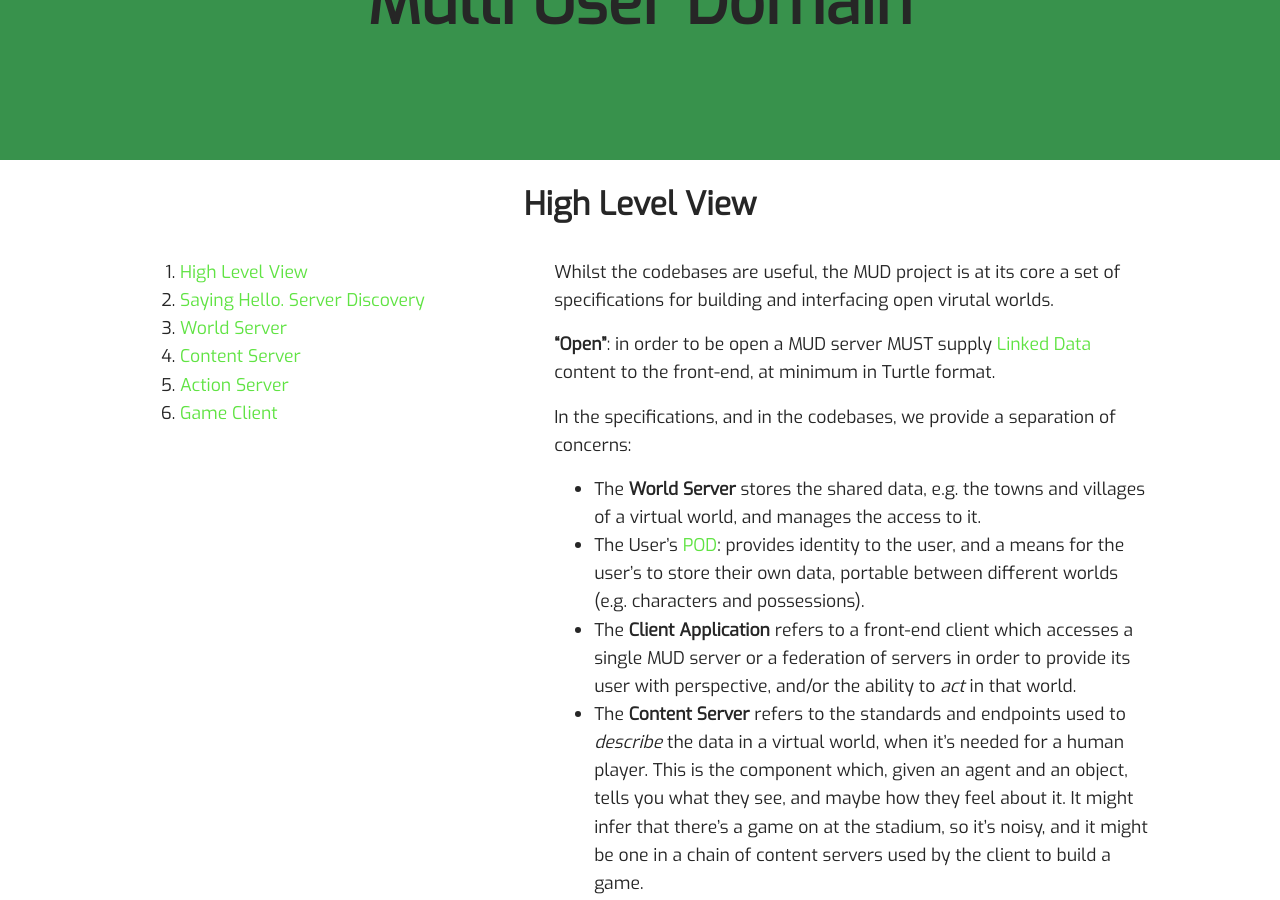
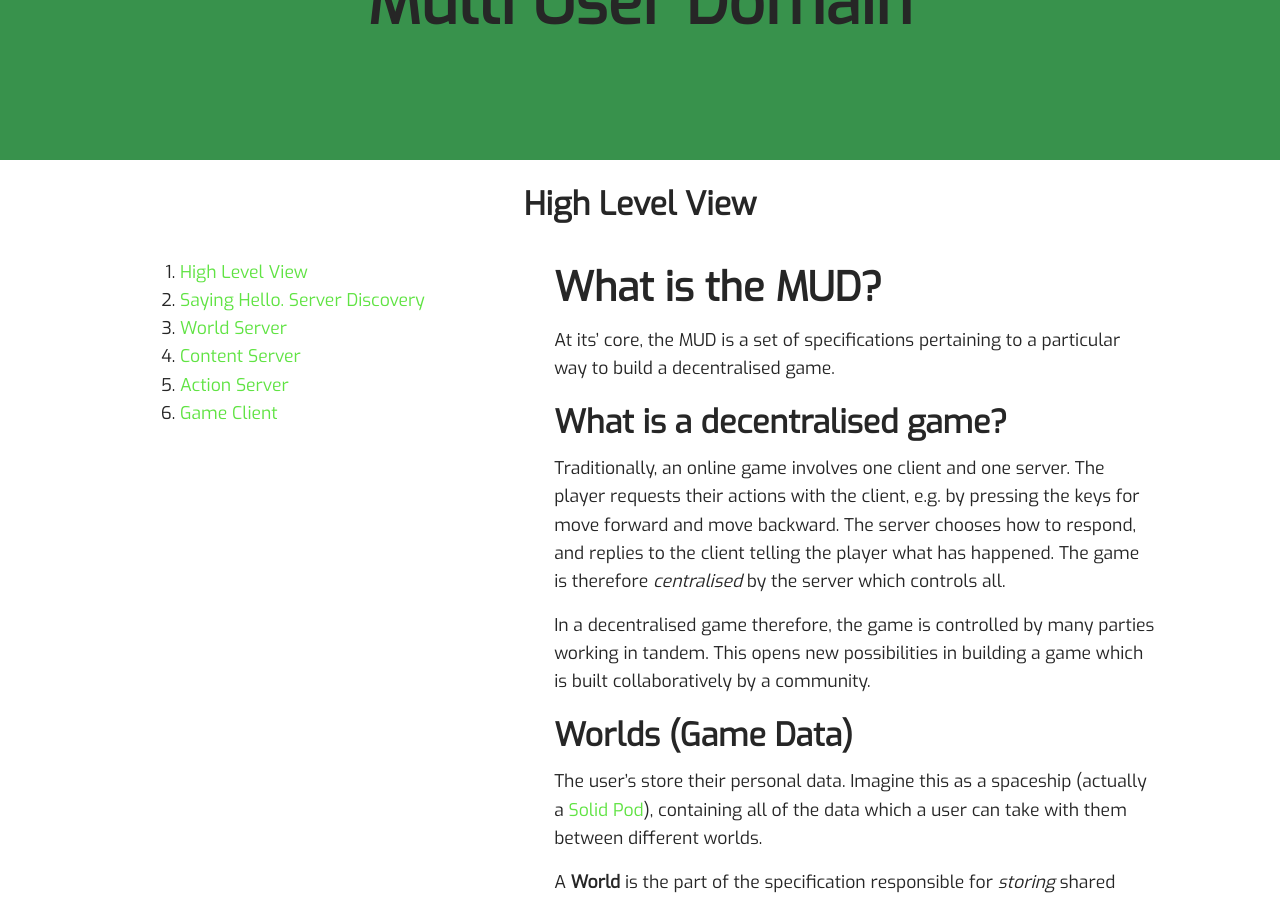
Before and after one commit to Multi-User-Domain/Multi-User-Domain.github.io, a Jekyll site: the page built from _docs/01-overview.md, in a window 1280 px wide and 900 px high, scrolled down 200 px. Built offline with Jekyll 4.4.1, drawn with Linux system fonts in a browser that asks for light colours; nearby versions of some CDN libraries; some of the changed text lies outside the part shown.

Commit message:
expanded overview page content

```diff
--- a/_docs/01-overview.md
+++ b/_docs/01-overview.md
@@ -6,13 +6,38 @@
 lang-ref: overview
 ---
 
-Whilst the codebases are useful, the MUD project is at its core a set of specifications for building and interfacing open virutal worlds.
+# What is the MUD?
 
-**"Open"**: in order to be open a MUD server MUST supply [Linked Data](https://www.w3.org/TR/ldp/) content to the front-end, at minimum in Turtle format.
+At its' core, the MUD is a set of specifications pertaining to a particular way to build a decentralised game.
 
-In the specifications, and in the codebases, we provide a separation of concerns:
-* The **World Server** stores the shared data, e.g. the towns and villages of a virtual world, and manages the access to it.
-* The User's [POD](https://solidproject.org): provides identity to the user, and a means for the user's to store their own data, portable between different worlds (e.g. characters and possessions).
-* The **Client Application** refers to a front-end client which accesses a single MUD server or a federation of servers in order to provide its user with perspective, and/or the ability to _act_ in that world.
-* The **Content Server** refers to the standards and endpoints used to _describe_ the data in a virtual world, when it's needed for a human player. This is the component which, given an agent and an object, tells you what they see, and maybe how they feel about it. It might infer that there's a game on at the stadium, so it's noisy, and it might be one in a chain of content servers used by the client to build a game.
-* The **Action Server** refers to the standards and endpoints used to _act_ in a virtual world, for example to order a drink in a bar or to build a house. It may be exposed to any actor, human or otherwise, to effect changes on the virtual world.
+## What is a decentralised game?
+
+Traditionally, an online game involves one client and one server. The player requests their actions with the client, e.g. by pressing the keys for move forward and move backward. The server chooses how to respond, and replies to the client telling the player what has happened. The game is therefore _centralised_ by the server which controls all.
+
+In a decentralised game therefore, the game is controlled by many parties working in tandem. This opens new possibilities in building a game which is built collaboratively by a community.
+
+## Worlds (Game Data)
+
+The user's store their personal data. Imagine this as a spaceship (actually a [Solid Pod](https://solidproject.org)), containing all of the data which a user can take with them between different worlds.
+
+A **World** is the part of the specification responsible for _storing_ shared data, e.g. the towns and villages of a virtual world. The responsibility of the world is to manage access to this data and control who can change what.
+
+Note that the world server does not necessarily know all of the ways in which the world data can be changed (e.g. the construction of a building) - this is the point. It's simply a way in which a space can be shared in common between players.
+
+## Interaction (Game State Changes)
+
+The **Interaction** part of the specifications refers to the standards and endpoints used to _act_ in a virtual world, for example to order a drink in a bar or to build a house. The actions themselves are self-describing, meaning that a client follows the protocol in order to discover them, the client doesn't need to be written and tailored in advance for each specific action, nor does the world server. This is one of the key strengths which makes writing a decentralised game worth it.
+
+One thing to note is that the client which is carrying out a given action is not necessarily a human player. Endpoints can be made available to robots, for example to carry out population growth simulation on a world server.
+
+## Content (Player Experience)
+
+Other than interacting with the world, the player needs to experience it through their senses. The client application is probably running on the web browser and implenting the client specification, and it is responsible for building an interface which the player can use to explore and interact with the world. This refers to the interface for user input but also for deciding how to render the data to the user, for example in a text-based format or as a comic book.
+
+The client will work closely with the **Content** specification, which describes the process a server follows to assist the client in describing the data to the user. For example, there are models defined to describe character perspective, including verbs such as "sees" and "hears".
+
+## Game Progression
+
+The MUD is a sandbox in the sense that it's not designed with a centralised narrative in mind - the joy is intended in exploring and shaping the worlds around you, and interacting with other players. In this sense the narrative is built by the player - like a role-playing game.
+
+Building centralised narratives over this layer of freedom is an interesting question!
```
